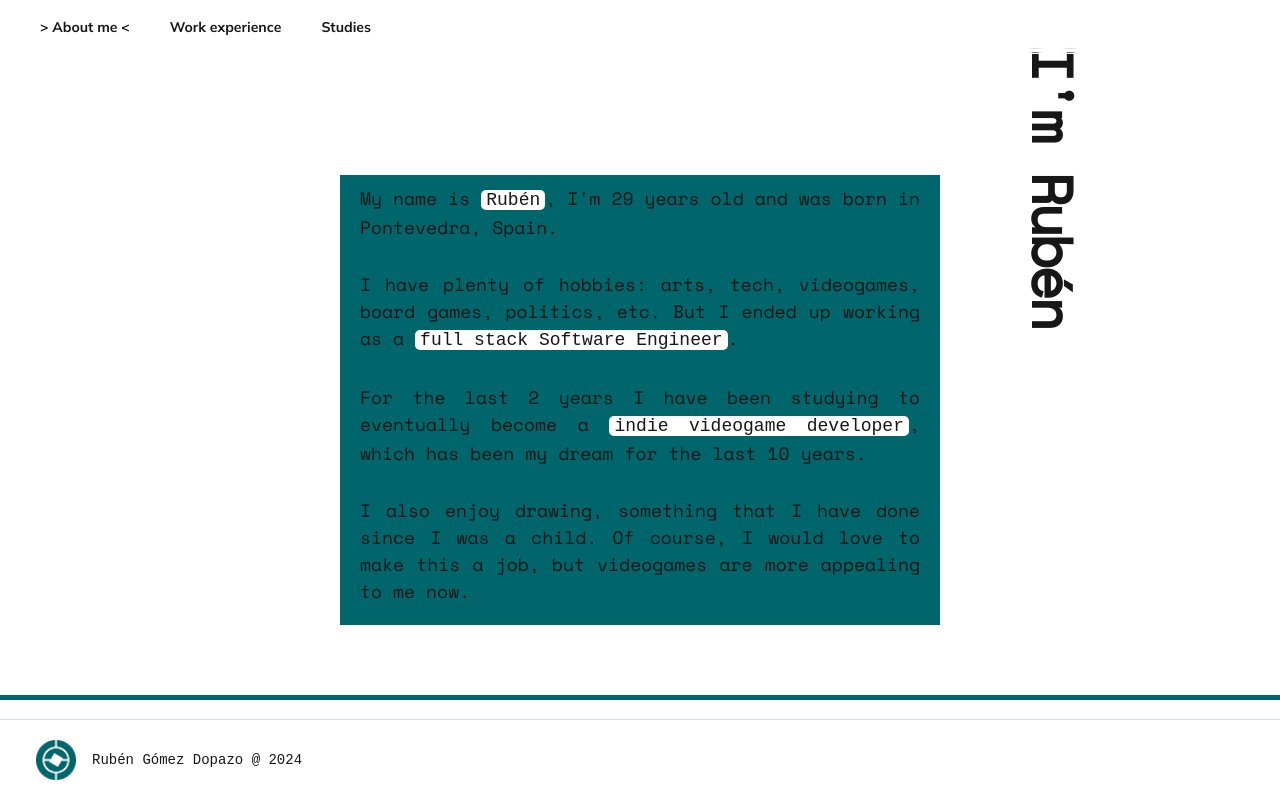
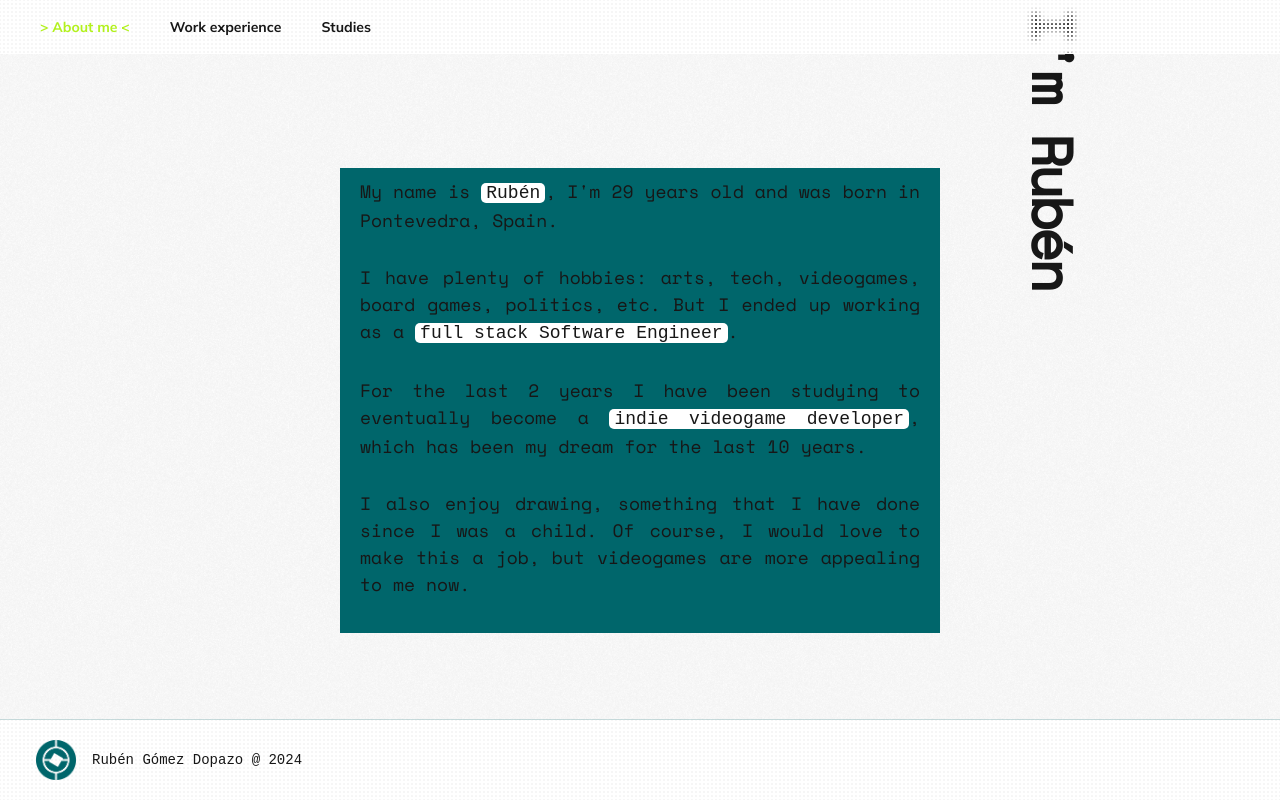
Before and after one commit to Rebun13/portfolio, a Next.js app: page /portfolio/ in a window 1280 px wide. Shown: the top 800 px of the page. Built offline with nearby package versions, Linux system fonts and the light colour scheme.

Commit message:
Upgraded main view style and added one extra slide. Background, footer and header restylized. Ruben Gomez Dopazo

```diff
--- a/app/globals.css
+++ b/app/globals.css
@@ -63,9 +63,9 @@ header {
   justify-content: flex-start;
   align-items: center;
   padding: 20px;
-  background-image: linear-gradient(
-    rgba(0, 0, 0, 0) 1px,
-    var(--background) 1px
+  background-image: radial-gradient(
+    var(--background) 2px,
+    rgba(0, 0, 0, 0) 2px
   );
   background-size: 4px 4px;
   backdrop-filter: blur(3px);
@@ -79,6 +79,10 @@ header {
 header h3 {
   margin: 0 20px;
   font-weight: bold;
+}
+
+header h3.active {
+  color: var(--accent);
 }
 
 header::after {
@@ -102,9 +106,9 @@ footer {
   justify-content: flex-start;
   align-items: center;
   padding: 20px;
-  background-image: linear-gradient(
-    rgba(0, 0, 0, 0) 1px,
-    var(--background) 1px
+  background-image: radial-gradient(
+    var(--background) 2px,
+    rgba(0, 0, 0, 0) 2px
   );
   background-size: 4px 4px;
   backdrop-filter: blur(3px);
@@ -150,6 +154,22 @@ code {
 html {
   scroll-snap-type: y mandatory;
 }
+
+.wallpaper{
+  background-image: url("/portfolio/tile.jpg");
+  background-repeat: repeat;
+  background-size: 300px 300px;
+  opacity: .1;
+  width: 100vw;
+  height: 100vh;
+  position: fixed;
+  z-index: 0;
+  top: 0;
+  left: 0;
+  bottom: 0;
+  right: 0;
+}
+
 /*
 h1 {
   font-size: 56px;
@@ -172,7 +192,7 @@ section {
 
 section > div {
   width: 600px;
-  height: 450px;
+  height: 465px;
   position: relative;
   max-height: 90vh;
   margin: 20px;
@@ -237,7 +257,9 @@ section > img {
   position: fixed;
   left: 0;
   right: 0;
-  height: 5px;
-  background: var(--main);
-  bottom: 100px;
+  height: 10px;
+  background: var(--accent);
+  bottom: 0;
+  z-index: 300;
+  transform-origin: 0%;
 }
--- a/app/layout.tsx
+++ b/app/layout.tsx
@@ -19,6 +19,7 @@ export default function RootLayout({
       <body
         className={`${primaryFont.className} antialiased`}
       >
+        <span className="wallpaper"/>
         <Navbar />
         {children}
         <Footer title="Rubén Gómez Dopazo @ 2024" />
--- a/app/page.tsx
+++ b/app/page.tsx
@@ -9,9 +9,9 @@ import {
   MotionValue
 } from "motion/react"
 import Markdown from 'react-markdown'
-
 import slide1 from "@/components/slides/1.json"
 import slide2 from "@/components/slides/2.json"
+import slide3 from "@/components/slides/3.json"
 
 function useParallax(value: MotionValue<number>, distance: number) {
   return useTransform(value, [0, 1], [-distance, distance]);
@@ -41,7 +41,8 @@ export default function Home() {
   });
   const slides = [
     slide1,
-    slide2
+    slide2,
+    slide3
   ]
 
   return (
@@ -49,7 +50,7 @@ export default function Home() {
       {slides.map((slide) => (
         <Slide title={slide.title} content={slide.content} key={slide.title} />
       ))}
-      <motion.div className="progress" style={{ scaleX }} />
+      <motion.div className="progress" style={{ scaleX: scaleX }} />
     </>
   );
 }
--- /dev/null
+++ b/components/slides/3.json
@@ -0,0 +1,8 @@
+{
+    "title": "My ideals",
+    "content": [
+        "I don't like individualism. I tend to `trust people` because I think humans are naturally good. This makes me always consider people around me, and care about my friends and colleagues.",
+        "When I meet someone selfish or haughty, I tend to keep my distance. I prefer to keep my environment `calm and inspiring`.",
+        "In another topic, the struggle that matters most to me is `environmentalism`. I grew up in the countryside and have always been connected to nature, so I have been concerned about protecting it."
+    ]
+}
```
Also changed, not shown: public/tile.jpg (added).
